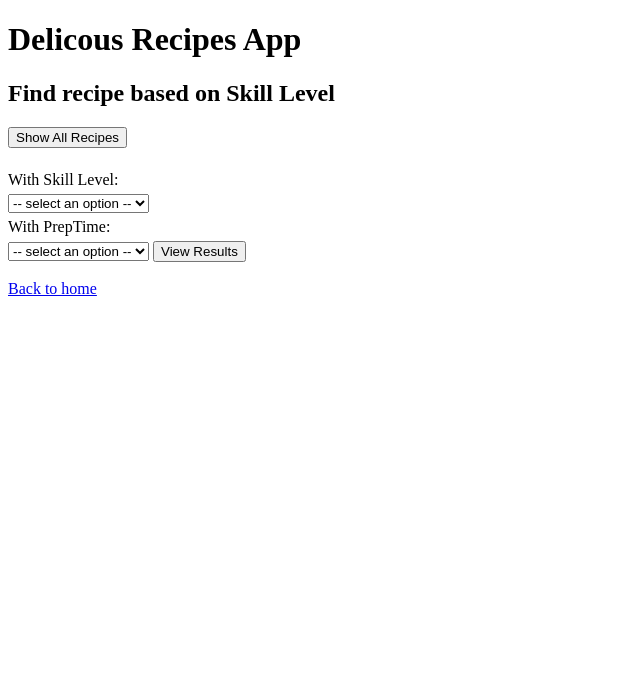
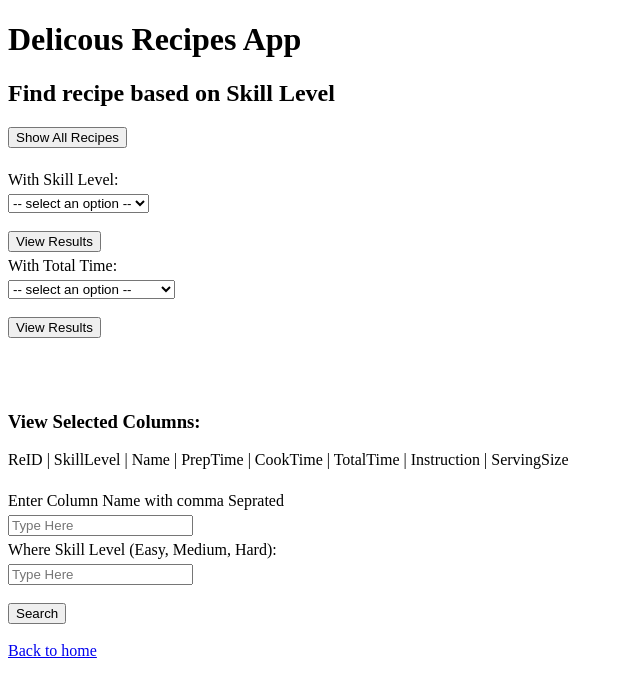
Before and after one commit to CPSC304GP33/Recipes, a PHP site: page /read.php in a window 1280 px wide. Shown: the top 697 px of the page, without its empty margins (0-640 px from the left). Run offline with PHP 8.4, Linux system fonts and the light colour scheme.

Commit message:
added projection of columns & search by total cook time

```diff
--- a/read.php
+++ b/read.php
@@ -46,11 +46,39 @@ if (isset($_POST['submit'])) {
     }
 
 }
+
+if (isset($_POST['time'])) {
+    try  {
+
+        include 'config.php';
+        require 'common.php';
+
+        $connection = new PDO($dsn, $username, $password, $options);
+        $val = $_POST['totaltime'];
+
+        $sql = "SELECT * FROM recipe AS r, instruction AS i, recipetime AS rt
+                        WHERE rt.TotalTime <= $val AND r.InstructionID = i.InsID
+                        AND rt.PrepTime = r.PrepTime AND rt.CookTime = r.CookTime";
+
+        $totaltime = $_POST['totaltime'];
+
+        $statement = $connection->prepare($sql);
+        $statement->bindParam(':totaltime', $totaltime, PDO::PARAM_STR);
+        $statement->execute();
+
+        $result = $statement->fetchAll();
+    } catch(PDOException $error) {
+        echo $sql . "<br>" . $error->getMessage();
+    }
+
+}
 ?>
+
 <?php require "templates/header.php"; ?>
 
 <?php
-if (isset($_POST['submit']) || isset($_POST['showall'])) {
+
+if (isset($_POST['submit']) || isset($_POST['showall']) ||isset($_POST['totaltime']) ) {
     if ($result && $statement->rowCount() > 0) { ?>
         <h2>Results</h2>
 
@@ -89,6 +117,46 @@ if (isset($_POST['submit']) || isset($_POST['showall'])) {
     <?php }
 } ?>
 
+<?php
+if (isset($_POST['Search'])) {
+function myTable($obConn,$sql)
+{
+$rsResult = mysqli_query($obConn, $sql) or die(mysqli_error($obConn));
+if(mysqli_num_rows($rsResult)>0)
+{
+//We start with header. >>>Here we retrieve the field names<<<
+echo "<table width=\"100%\" border=\"0\" cellspacing=\"1\"
+cellpadding=\"0\"><tr align=\"center\" bgcolor=\"#CCCCCC\">";
+$i = 0;
+while ($i < mysqli_num_fields($rsResult)){
+$field = mysqli_fetch_field_direct($rsResult, $i);
+$fieldName=$field->name;
+echo "<td><strong>$fieldName</strong></td>";
+$i = $i + 1;
+}
+echo "</tr>";
+//>>>Field names retrieved<<<
+//We dump info
+$bolWhite=true;
+while ($row = mysqli_fetch_assoc($rsResult)) {
+
+foreach($row as $data) {
+echo "<td>$data</td>";
+}
+echo "</tr>";
+}
+echo "</table>";
+}
+}
+include 'connect.php';
+$cust_cols = $_POST['cust_cols'];
+$where_cols = $_POST['where_cols'];
+$conn = OpenCon();
+$sql = "select $cust_cols from recipe where SkillLevel = '$where_cols'";
+myTable($conn,$sql);
+}
+?>
+
 <h2>Find recipe based on Skill Level</h2>
 
 <form method="post">
@@ -102,18 +170,38 @@ if (isset($_POST['submit']) || isset($_POST['showall'])) {
         <option value="Medium">Medium</option>
         <option value="Hard">Hard</option>
     </select>
+    <br><br>
+    <input type="submit" name="submit" value="View Results">
 
-    <label for="preptime">With PrepTime:</label>
-    <select name="preptime" id="preptime">
+    <label for="totaltime">With Total Time:</label>
+    <select name="totaltime" id="totaltime">
         <option disabled selected value> -- select an option -- </option>
-        <option value="Easy">Easy</option>
-        <option value="Medium">Medium</option>
-        <option value="Hard">Hard</option>
+        <option value="001500">Quick (<= 15 minutes)</option>
+        <option value="003000">Medium (<= 30 minutes)</option>
+        <option value="010000">Dedication (<= 1 hour)</option>
+        <option value="900000">Passion (> 1 hour)</option>
     </select>
 
+    <br><br>
+    <input type="submit" name="time" value="View Results">
+</form>
 
-    <input type="submit" name="submit" value="View Results">
+<br><br>
+
+<form method="post">
+</br><h3>View Selected Columns:</h3>
+ReID | SkillLevel | Name | PrepTime | CookTime | TotalTime | Instruction | ServingSize
+<br> <br>
+<label>Enter Column Name with comma Seprated</label>
+<input name="cust_cols" type="text" placeholder="Type Here">
+<br>
+<label>Where Skill Level (Easy, Medium, Hard):</label>
+<input name="where_cols" type="text" placeholder="Type Here">
+<br>
+<br>
+<input type="submit" name = 'Search' value="Search">
 </form>
+
 
 <br>
 <a href="index.php">Back to home</a>
```
